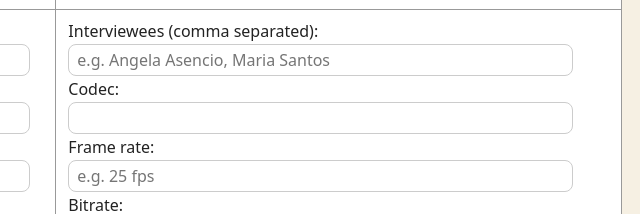
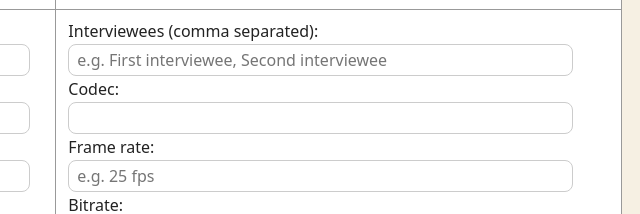
Before and after one commit to bthompson91/video-transcriber, a plain HTML site: page docs/index.html in a window 1280 px wide. Shown: the part 895-1109 px from the top of the page, 468-1108 px from the left. Drawn offline with Linux system fonts and the light colour scheme.

Commit message:
Remove real names from placeholders; use generic interviewee placeholders

```diff
--- a/docs/index.html
+++ b/docs/index.html
@@ -62,7 +62,7 @@
       <tr><td><label>Crew Names &amp; E-mail<br><input id="fCrew" type="text"></label><br>
               <label>Interviewer: <input id="fInterviewer" type="text"></label><br>
               <label>PA/Sound: <input id="fPaSound" type="text"></label></td>
-          <td><label>Interviewees (comma separated): <input id="fInterviewees" type="text" placeholder="e.g. Angela Asencio, Maria Santos"></label><br>
+          <td><label>Interviewees (comma separated): <input id="fInterviewees" type="text" placeholder="e.g. First interviewee, Second interviewee"></label><br>
               <label>Codec: <input id="fCodec" type="text"></label><br>
               <label>Frame rate: <input id="fFrameRate" type="text" placeholder="e.g. 25 fps"></label><br>
               <label>Bitrate: <input id="fBitrate" type="text" placeholder="e.g. 12.4 Mbps"></label><br>
```
